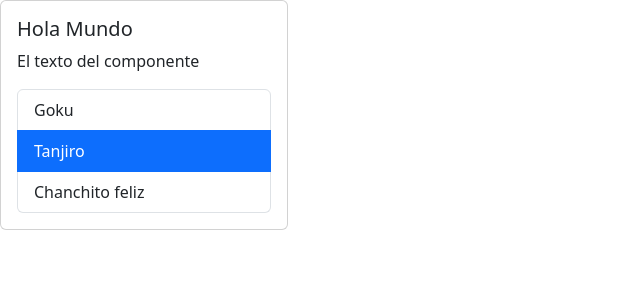
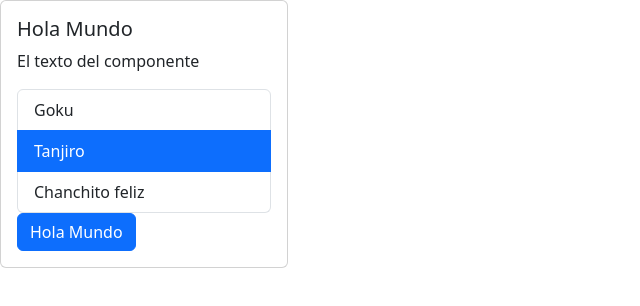
Before and after one commit to HolaMundoDev/ultimate-react, a React (Vite) app in the folder react-app/: page / in a window 1280 px wide. Shown: the top 306 px of the page, without its empty margins (0-640 px from the left). Built offline with nearby package versions, Linux system fonts and the light colour scheme.

Commit message:
Sección 2: Componentes. - Clase 16. Ejercicio - Botón de carga.

```diff
--- a/react-app/src/App.tsx
+++ b/react-app/src/App.tsx
@@ -1,7 +1,12 @@
+import { useState } from "react";
+import Button from "./Components/Button";
 import Card, { CardBody } from "./Components/Card";
 import List from "./Components/List";
 
 function App() {
+  const [isLoading, setIsLoading] = useState(false);
+  const handleClick = () => setIsLoading(!isLoading);
+
   const list: string[] = ["Goku", "Tanjiro", "Chanchito feliz"];
 
   const handleSelect = (elemento: string) => {
@@ -16,6 +21,9 @@
       ) : (
         "No hay contenido"
       )}
+      <Button isLoading={isLoading} onClick={handleClick}>
+        Hola Mundo
+      </Button>
     </Card>
   );
 }
--- /dev/null
+++ b/react-app/src/Components/Button.tsx
@@ -0,0 +1,22 @@
+import { ReactNode } from "react";
+
+type Props = {
+  children: ReactNode;
+  isLoading: boolean;
+  onClick: () => void;
+};
+
+const Button = ({ children, isLoading, onClick }: Props) => {
+  return (
+    <button
+      onClick={onClick}
+      disabled={isLoading}
+      type="button"
+      className={`btn btn-${isLoading ? "secondary" : "primary"}`}
+    >
+      {isLoading ? "Cargando..." : children}
+    </button>
+  );
+};
+
+export default Button;
```
